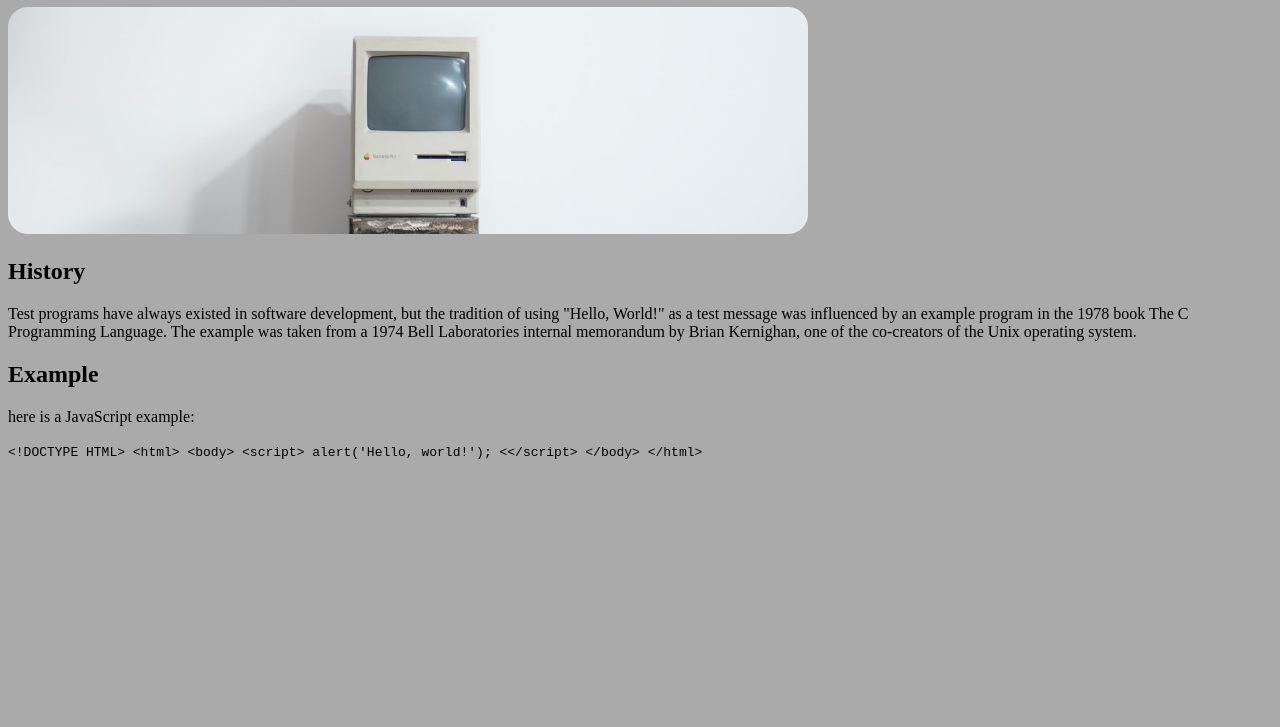
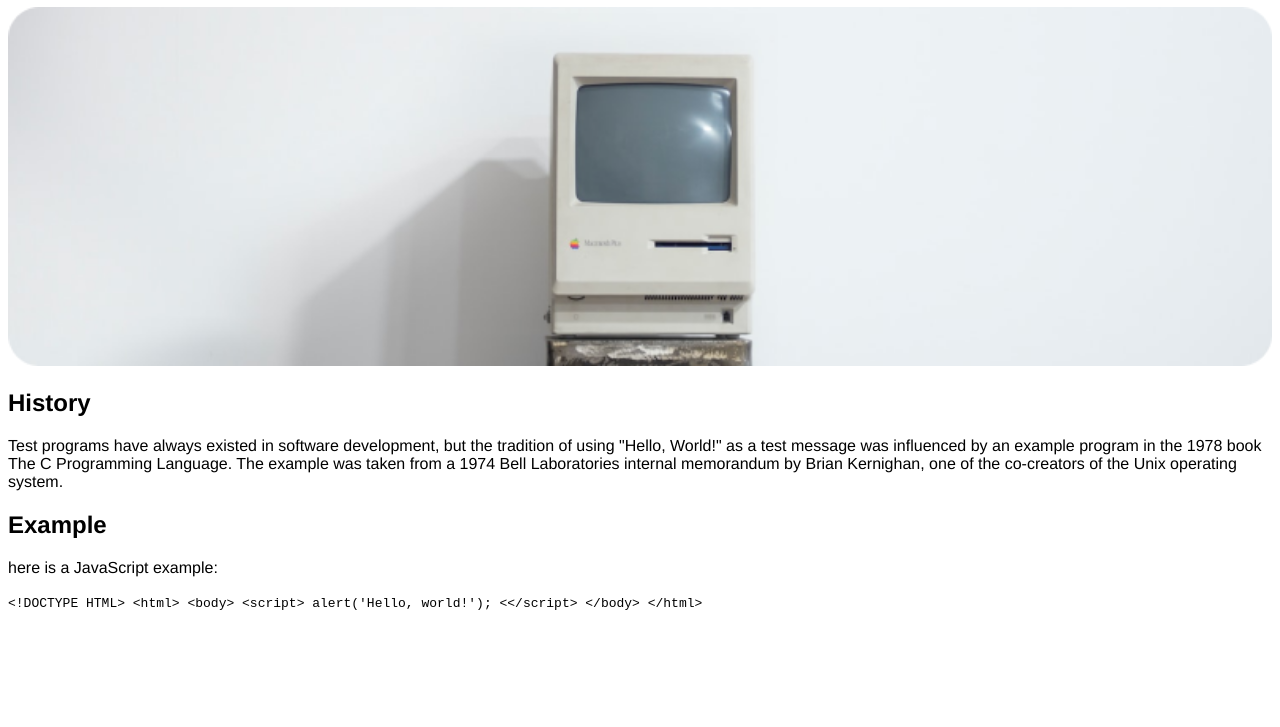
Before and after one commit to DavidBo20/Hello-World-Part-2, a plain HTML site: page index.html in a window 1280 px wide. Shown: the part 73-800 px from the top of the page. Drawn offline with Linux system fonts and the light colour scheme.

Commit message:
font and picture changes

```diff
--- a/screen.css
+++ b/screen.css
@@ -1,3 +1,8 @@
 body {
-    background: #aaa;
+    background: #fff;
+    font-family: Helvetica, sans-serif;
 }
+
+img {
+    width: 100%;
+}
```
